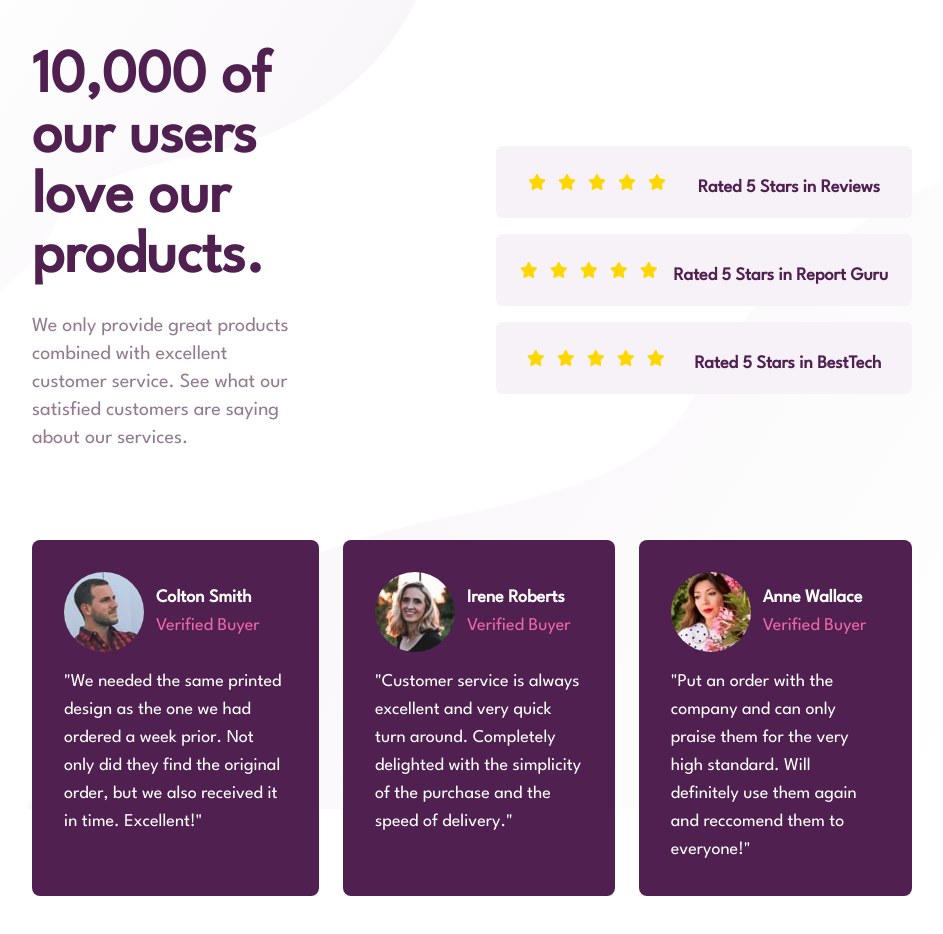
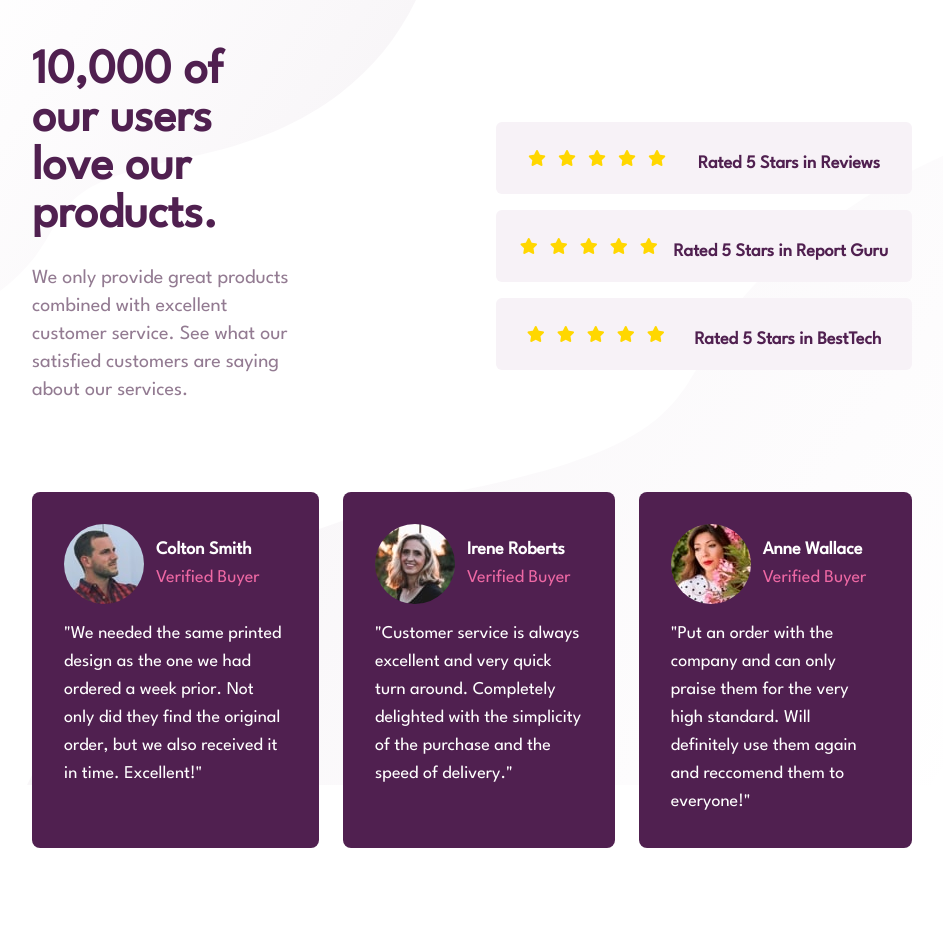
Before and after one commit to ibrahimherith/social-proof-section, a website: page index.html in a window 1280 px wide. Shown: the whole page, without its empty margins (168-1111 px from the left). After the commit the page ends 896 px from the top, so only its background shows below. Drawn offline with Linux system fonts and the light colour scheme.

Commit message:
index.html changes
added some tailwindcss classes

```diff
--- a/index.html
+++ b/index.html
@@ -21,7 +21,7 @@
             <div class="container mx-auto p-6">
                 <div class="flex flex-col justify-between md:flex-row">
                     <div class="space-y-6 flex flex-col justify-center items-start md:p-6 md:w-1/3">
-                        <h1 class="text-4xl text-center text-VeryDarkMagenta font-extrabold md:text-6xl md:text-start">10,000 of our users love our products.</h1>
+                        <h1 class="text-4xl text-center text-VeryDarkMagenta font-extrabold md:text-5xl md:text-start">10,000 of our users love our products.</h1>
                         <p class="text-xl text-center text-DarkGrayishMagenta md:text-start">We only provide great products combined with excellent customer service. See what our satisfied customers are saying about our services.
                         </p>
                     </div>
```
Also changed, not shown: css/main.css.
